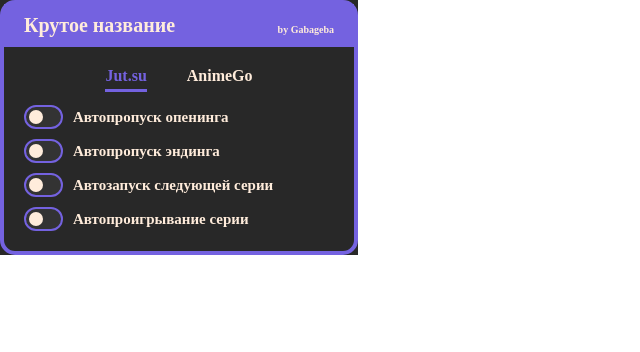
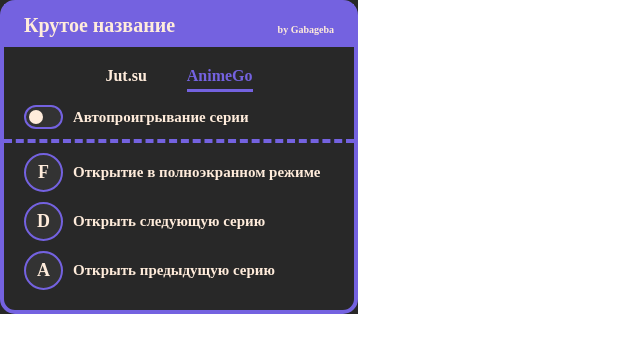
Before and after one commit to Gabageba/cool-name-react, a React (Create React App) app: page / in a window 1280 px wide. Both pictures are taken after a click on the element "AnimeGo". Shown: the top 352 px of the page, without its empty margins (0-640 px from the left). Built offline with nearby package versions, Linux system fonts and the light colour scheme.

Commit message:
keybind, page change

```diff
--- a/src/App.js
+++ b/src/App.js
@@ -1,16 +1,25 @@
-import React from 'react'
+import React, {useState} from 'react'
 import './index.scss'
 import Header from './components/Header/Header'
 import Jutsu from './pages/Jutsu/Jutsu'
 import Navbar from './components/Navbar/Navbar'
+import AnimeGo from './pages/AnimeGo/AnimeGo'
+import {animego, jutsu} from './utils/const'
 
 const App = () => {
+  const [page, setPage] = useState(jutsu)
+
   return (
     <div style={{backgroundColor: '#282828', width: '358px'}}>
       <div className={'popup'}>
         <Header/>
-        <Navbar/>
-        <Jutsu/>
+        <Navbar page={page} setPage={setPage}/>
+        {
+          page === jutsu && <Jutsu/>
+        }
+        {
+          page === animego &&  <AnimeGo/>
+        }
       </div>
     </div>
   )
--- a/src/components/KeyBind/KeyBind.jsx
+++ b/src/components/KeyBind/KeyBind.jsx
@@ -0,0 +1,15 @@
+import React from 'react'
+import styles from './KeyBind.module.scss'
+
+const KeyBind = ({name, button}) => {
+  return (
+    <div className={styles.keyBind}>
+      <div className={styles.currentKey}>
+        <div >{button}</div>
+      </div>
+      <div className={styles.name}>{name}</div>
+    </div>
+  )
+}
+
+export default KeyBind
--- a/src/components/KeyBind/KeyBind.module.scss
+++ b/src/components/KeyBind/KeyBind.module.scss
@@ -0,0 +1,35 @@
+.keyBind {
+  display: flex;
+  align-items: center;
+  padding-left: 20px;
+  padding-right: 20px;
+  margin-bottom: 10px;
+
+  .currentKey {
+    display: flex;
+    align-items: center;
+    justify-content: center;
+    min-width: 35px;
+    min-height: 35px;
+    overflow: hidden;
+    //border-radius: 30px;
+    cursor: pointer;
+    border-radius: 50%;
+    background-color: #333333;
+    border: 2px solid #7462e0;
+
+    div {
+      color: #ffecdb;
+      font-size: 18px;
+      font-weight: 600;
+      text-transform: uppercase;
+    }
+  }
+
+  .name {
+    color: #ffecdb;
+    margin-left: 10px;
+    font-size: 15px;
+    font-weight: 600;
+  }
+}
--- a/src/components/Navbar/Navbar.jsx
+++ b/src/components/Navbar/Navbar.jsx
@@ -1,13 +1,14 @@
 import React from 'react'
 import styles from './Navbar.module.scss'
 import NavbarModule from './NavbarModule'
+import {animego, jutsu} from '../../utils/const'
 
-const Navbar = () => {
+const Navbar = ({page, setPage}) => {
   return (
     <div style={{alignItems: 'center'}}>
       <ul className={styles.navbar}>
-        <NavbarModule name={'Jut.su'} isActive={true}/>
-        <NavbarModule name={'AnimeGo'}  isActive={false}/>
+        <NavbarModule name={'Jut.su'} isActive={page === jutsu} setPage={() => setPage(jutsu)}/>
+        <NavbarModule name={'AnimeGo'}  isActive={page === animego} setPage={() => setPage(animego)}/>
       </ul>
     </div>
 
--- a/src/components/Navbar/Navbar.module.scss
+++ b/src/components/Navbar/Navbar.module.scss
@@ -24,6 +24,7 @@
       padding: 4px 0;
       color: #ffecdb;
       transition: 0.5s;
+      font-size: 16px;
       //text-transform: uppercase;
       font-weight: 600;
 
--- a/src/components/Navbar/NavbarModule.jsx
+++ b/src/components/Navbar/NavbarModule.jsx
@@ -1,9 +1,9 @@
 import React from 'react'
 import styles from './Navbar.module.scss'
 
-const NavbarModule = ({name, isActive}) => {
+const NavbarModule = ({name, isActive, setPage}) => {
   return (
-    <li className={ isActive && styles.active}>
+    <li className={ isActive && styles.active} onClick={setPage}>
       <div>{name}</div>
     </li>
   )
--- a/src/index.scss
+++ b/src/index.scss
@@ -13,3 +13,10 @@
   margin: 0;
 
 }
+
+.line {
+  width: 100%;
+  height: 0;
+  border-bottom: 4px dashed #7462e0;
+  margin-bottom: 10px;
+}
--- a/src/pages/AnimeGo/AnimeGo.jsx
+++ b/src/pages/AnimeGo/AnimeGo.jsx
@@ -0,0 +1,18 @@
+import React from 'react'
+import Input from '../../components/Input/Input'
+import styles from './AnimeGo.module.scss'
+import KeyBind from '../../components/KeyBind/KeyBind'
+
+const AnimeGo = () => {
+  return (
+    <div className={styles.animeGo}>
+      <Input id={'autoplayEpisode'} name={'Автопроигрывание серии'}/>
+      <div className={'line'}/>
+      <KeyBind button={'f'} name={'Открытие в полноэкранном режиме'}/>
+      <KeyBind button={'D'} name={'Открыть следующую серию'}/>
+      <KeyBind button={'A'} name={'Открыть предыдущую серию'}/>
+    </div>
+  )
+}
+
+export default AnimeGo
--- a/src/pages/AnimeGo/AnimeGo.module.scss
+++ b/src/pages/AnimeGo/AnimeGo.module.scss
@@ -0,0 +1,5 @@
+.animeGo {
+  display: block;
+  margin-top: 10px;
+  margin-bottom: 20px;
+}
--- a/src/pages/Jutsu/Jutsu.jsx
+++ b/src/pages/Jutsu/Jutsu.jsx
@@ -1,6 +1,7 @@
 import React from 'react'
 import styles from './Jutsu.module.scss'
 import Input from '../../components/Input/Input'
+import KeyBind from '../../components/KeyBind/KeyBind'
 
 const Jutsu = () => {
   return (
@@ -9,6 +10,8 @@ const Jutsu = () => {
       <Input id={'skipEnding'} name={'Автопропуск эндинга'}/>
       <Input id={'nextEpisode'} name={'Автозапуск следующей серии'}/>
       <Input id={'autoplayEpisode'} name={'Автопроигрывание серии'}/>
+      <div className={'line'}/>
+      <KeyBind button={'f'} name={'Открытие в полноэкранном режиме'}/>
     </div>
   )
 }
--- a/src/utils/const.js
+++ b/src/utils/const.js
@@ -0,0 +1,2 @@
+export const jutsu = 'jutsu'
+export const animego = 'animego'
```
Also changed, not shown: src/pages/Jutsu/Jutsu.module.scss (line endings or trailing spaces).
